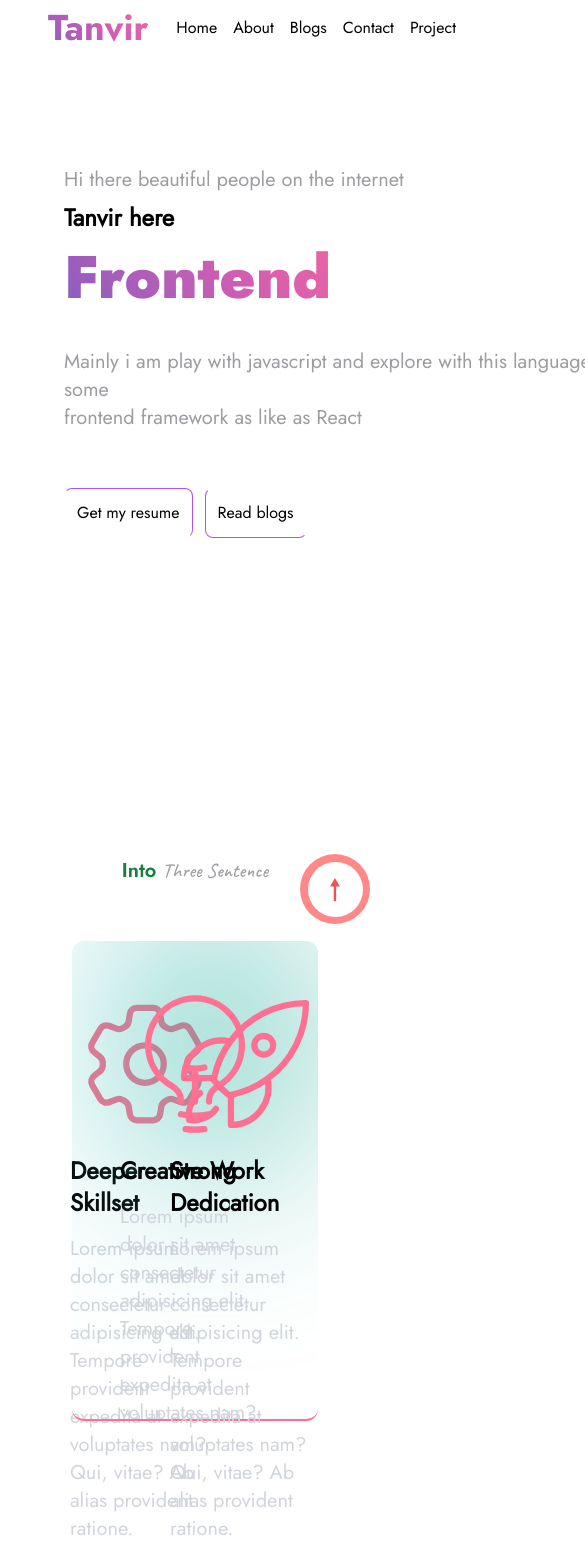
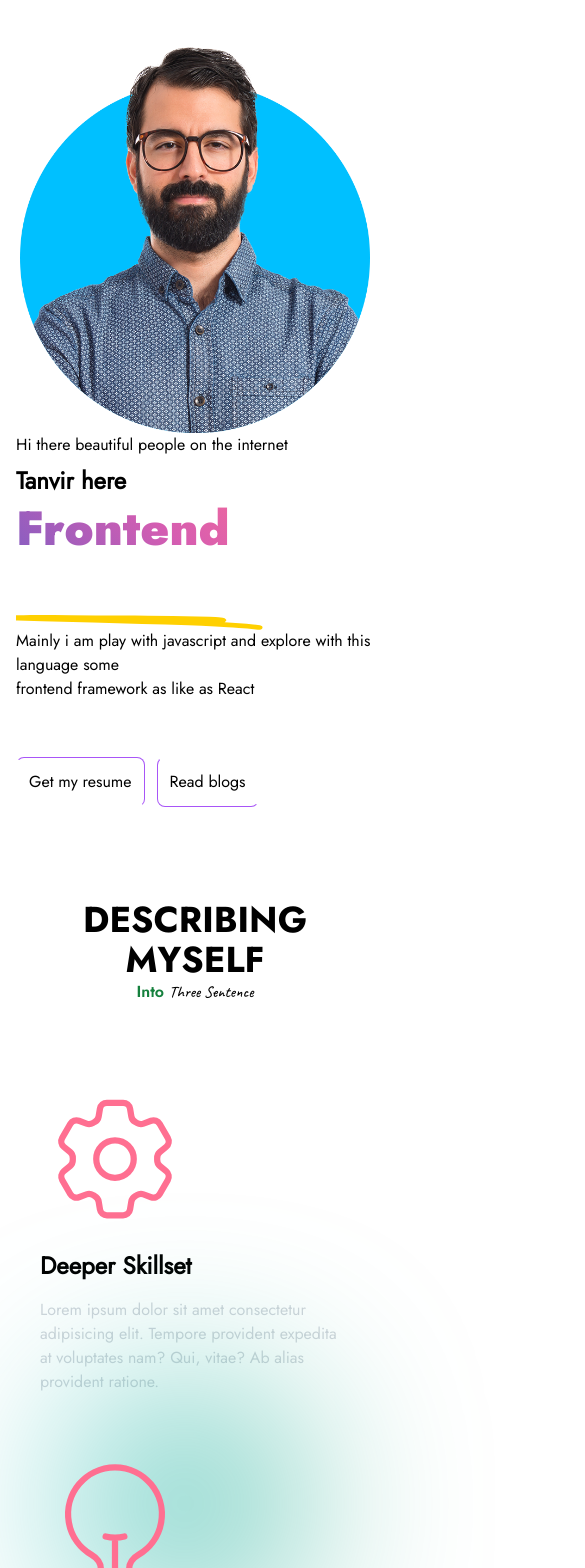
Before and after one commit to tanvir1017/tanvir.dev, a Next.js app: page / in a window 390 px wide. Shown: the top 1568 px of the page, 585 px wide, since content can reach past the window. Built offline with nearby package versions, Linux system fonts and the light colour scheme.

Commit message:
feat: 🎸 Handover on responsivenexx
Handover on responsive

BREAKING CHANGE: 🧨 0

✅ Closes: 0

```diff
--- a/components/header/headerSection.js
+++ b/components/header/headerSection.js
@@ -9,22 +9,23 @@ function HeaderSection() {
     // animate={{ scale: 0.95 }}
     // transition={{ duration: 0.8 }}
     >
-      <div className={`container font-jostRegular`}>
-        <div className="flex justify-between items-center">
+      <div className={`lg:container m_container font-jostRegular`}>
+        <div className="lg:flex flex lg:flex-row flex-col-reverse justify-between items-center">
           <m.div transition={{ duration: 0.85 }} className="space-y-2">
             <p>Hi there beautiful people on the internet</p>
             <h4 className="font-semibold text-2xl ">Tanvir here</h4>
-            <m.div className="overflow-hidden">
+            <m.div className="lg:overflow-hidden">
               <m.h1
                 initial={{ y: "100%" }}
                 animate={{ y: 0 }}
                 transition={{ duration: 0.5, delay: 0.2 }}
-                className="text-6xl font-bold"
+                className="lg:text-6xl text-5xl font-bold"
               >
                 {" "}
                 <span className={`${style.animatedText} font-jostBlack`}>
                   Frontend
                 </span>
+                <br className="lg:hidden" />
                 <span
                   className={`${style.textHighlighter} text-white font-jostBlack`}
                 >
--- a/components/project/project.js
+++ b/components/project/project.js
@@ -1,11 +1,13 @@
 /* eslint-disable @next/next/no-img-element */
 import { AnimatePresence, AnimateSharedLayout, motion } from "framer-motion";
-import { useState } from "react";
+import { useEffect, useState } from "react";
 import { items } from "../localData/localData";
+import ProjectCard from "./projectCard";
 import Projects from "./projects";
 export default function Project() {
   const [expand, setExpand] = useState(false);
   const [layoutId, setLayoutId] = useState(null);
+  const [cardSplice, setCardSplice] = useState(4);
 
   const expander = (id) => {
     if (!expand) {
@@ -16,8 +18,19 @@ export default function Project() {
       setExpand(!true);
     }
   };
+
+  const cardShowOrHide = () => {
+    if (cardSplice === 4 || cardSplice === 6) {
+      setCardSplice((prev) => prev + 2);
+    } else if (cardSplice === 8) {
+      setCardSplice(4);
+    }
+  };
+  useEffect(() => {
+    console.log(cardSplice);
+  });
   return (
-    <div className="container relative">
+    <div className="card_container relative overflow-hidden">
       <AnimateSharedLayout type="crossfade">
         <div className="grid place-items-center">
           <h1 className="uppercase text-4xl font-jostBold">Projects</h1>
@@ -26,24 +39,35 @@ export default function Project() {
             <span className={`font-caveatMedium`}>I&apos;ve done</span>{" "}
           </p>
         </div>
-        <div className="grid grid-flow-row-dense grid-cols-3 grid-rows-3 place-items-center gap-4 my-12">
-          {items.map((item) => (
-            <motion.div
-              key={item.id}
-              onClick={() => expander(item.id)}
-              className="cursor-pointer"
-              layoutId={item.id}
+        <div className="">
+          <ul className="card-list">
+            {items.slice(0, cardSplice).map((card) => (
+              <ProjectCard
+                key={card.id}
+                {...card}
+                item={card}
+                expander={expander}
+                layoutId={card.id}
+              />
+            ))}
+          </ul>
+          <div class="inset-x-0 bottom-0 flex justify-center bg-gradient-to-t from-[#0d0a0a] pt-[500px] pb-8 pointer-events-none dark:from-[#121212] absolute">
+            <motion.button
+              onClick={cardShowOrHide}
+              whileHover={{ scale: 1.1 }}
+              whileTap={{ scale: 0.9 }}
+              class="relative rounded-lg backdrop-blur-0 focus:outline-none focus:ring-1  bg-white/5 border border-purple-500 focus:ring-purple-700 focus:ring-offset-2 text-sm text-white ring-offset-purple-700 font-semibold px-6 flex items-center  pointer-events-auto py-5"
             >
-              <img
-                className="rounded-xl"
-                src={`images/${item.id}.jpg`}
-                alt=""
-              />
-            </motion.div>
-          ))}
+              {cardSplice > 4 ? "Show less..." : "Show more..."}
+            </motion.button>
+          </div>
         </div>
         <AnimatePresence>
-          {expand && <Projects expander={expander} id={layoutId} />}
+          {expand && (
+            <div className="">
+              <Projects expander={expander} id={layoutId} />
+            </div>
+          )}
         </AnimatePresence>
       </AnimateSharedLayout>
     </div>
--- /dev/null
+++ b/components/project/projectCard.js
@@ -0,0 +1,33 @@
+/* eslint-disable @next/next/no-img-element */
+import { motion } from "framer-motion";
+
+function ProjectCard({ item, expander }) {
+  const { id, title, category } = item;
+  return (
+    <li className={`card cursor-pointer`}>
+      <div className="card-content-container">
+        <motion.div className="card-content" layoutId={`card-container-${id}`}>
+          <motion.div
+            className="card-image-container"
+            layoutId={`card-image-container-${id}`}
+          >
+            <img className="card-image" src={`images/${id}.jpg`} alt="" />
+          </motion.div>
+          <motion.div
+            className="title-container"
+            layoutId={`title-container-${id}`}
+          >
+            <span className="category">{category}</span>
+            <h2>{title}</h2>
+          </motion.div>
+        </motion.div>
+      </div>
+      <span
+        onClick={() => expander(id)}
+        className={`card-open-link cursor-pointer`}
+      />
+    </li>
+  );
+}
+
+export default ProjectCard;
--- a/components/project/projects.js
+++ b/components/project/projects.js
@@ -1,3 +1,4 @@
+/* eslint-disable @next/next/no-img-element */
 import { motion } from "framer-motion";
 import { items } from "../localData/localData";
 
@@ -5,25 +6,45 @@ function Projects({ id, expander }) {
   const showSelectedProject = items.find((item) => item.id === id);
   const { id: foundedId, category, title } = showSelectedProject;
   return (
-    <motion.div key={id} className="expand_card" layoutId={id}>
-      <div className="expand_img">
-        <div className="expand_image_content">
-          <p
-            className="bg-purple-700 px-2 py-3 cursor-pointer"
-            onClick={expander}
+    <>
+      <motion.div
+        initial={{ opacity: 0 }}
+        animate={{ opacity: 1 }}
+        exit={{ opacity: 0, transition: { duration: 0.15 } }}
+        transition={{ duration: 0.2, delay: 0.15 }}
+        style={{ pointerEvents: "auto" }}
+        className="overlay cursor-pointer"
+      >
+        <a onClick={() => expander(id)} />
+      </motion.div>
+      <div className="card-content-container open">
+        <motion.div className="card-content" layoutId={`card-container-${id}`}>
+          <motion.div
+            className="card-image-container"
+            layoutId={`card-image-container-${id}`}
           >
-            back
-          </p>
-          <img src={`/images/${foundedId}.jpg`} alt="" />
-        </div>
+            <img className="card-image" src={`images/${id}.jpg`} alt="" />
+          </motion.div>
+          <motion.div
+            className="title-container"
+            layoutId={`title-container-${id}`}
+          >
+            <span className="category">{category}</span>
+            <h2>{title}</h2>
+          </motion.div>
+          <motion.div className="content-container" animate>
+            <p>
+              Lorem ipsum, dolor sit amet consectetur adipisicing elit. Tempora,
+              ut sunt! Molestiae vel quidem id illum earum quaerat, dignissimos
+              esse asperiores nesciunt error, modi aliquam blanditiis? Doloribus
+              veniam delectus ipsa facere, voluptatum placeat eum,
+              exercitationem neque voluptate harum est fuga, sunt officia libero
+              ex vero! Molestias dicta distinctio libero expedita?
+            </p>
+          </motion.div>
+        </motion.div>
       </div>
-      <div className="expand_text">
-        <div className="expand_text_content">
-          <small>{category}</small>
-          <p>{title}</p>
-        </div>
-      </div>
-    </motion.div>
+    </>
   );
 }
 
--- a/components/selfHighlighter/selfHighlighter.js
+++ b/components/selfHighlighter/selfHighlighter.js
@@ -4,8 +4,8 @@ import style from "./selfHighlighter.module.css";
 function SelfHighlighter() {
   return (
     <>
-      <div className={`container font-jostRegular`}>
-        <div className="grid place-items-center">
+      <div className={`lg:container m_container font-jostRegular`}>
+        <div className="text-center grid place-items-center">
           <h1 className="uppercase text-4xl font-jostBold">
             Describing myself
           </h1>
@@ -14,15 +14,15 @@ function SelfHighlighter() {
             <span className={`font-caveatMedium`}>Three Sentence</span>{" "}
           </p>
         </div>
-        <div className="px-16 my-14">
-          <div className="grid grid-cols-3 gap-4 justify-items-center">
+        <div className="lg:px-16 my-14">
+          <div className="grid grid-cols-1 lg:grid-cols-3 lg:gap-4 justify-items-center">
             {cardData.map((data, index) => {
               return (
                 <div
                   key={index}
-                  className={`${style.cardBg} rounded-xl p-12 space-y-4 even:overflow-hidden even:h-[30rem] even:border-b-2 even:border-b-[#ff6f91]`}
+                  className={`${style.cardBg} rounded-xl lg:p-12 p-6 lg:mb-0 mb-4 space-y-4 lg:even:overflow-hidden lg:h-[25rem] lg:even:h-[30rem] even:border-b-2 even:border-b-[#ff6f91]`}
                 >
-                  {data.icon}
+                  <div className="md:w-24">{data.icon}</div>
                   <h4 className="text-2xl font-bold">{data.title}</h4>
                   <p className="text-1xl text-gray-300">{data.desc}</p>
                 </div>
--- a/components/selfHighlighter/selfHighlighter.module.css
+++ b/components/selfHighlighter/selfHighlighter.module.css
@@ -14,9 +14,7 @@
 }
 .cardBg {
   background-color: rgba(255, 255, 255, 0.024);
-  z-index: 2;
   backdrop-filter: blur(0.5px);
-  height: 25rem;
 }
 
 .cardBg::after {
--- a/pages/_app.js
+++ b/pages/_app.js
@@ -33,10 +33,11 @@ function MyApp({ Component, pageProps, router }) {
   };
   return (
     <main className={``}>
+      <div className="lg:block hidden">
         <div
           onClick={() => (document.documentElement.scrollTop = 0)}
           id="progress"
-        className={`rounded-full backdrop-blur-0 bg-white/5  active:-translate-y-2 cursor-pointer fixed grid right-5 place-items-center z-[2] h-[70px] w-[70px]`}
+          className={` rounded-full backdrop-blur-0 bg-white/5  active:-translate-y-2 cursor-pointer fixed grid right-5 place-items-center z-[2] h-[70px] w-[70px]`}
         >
           <span
             id="progress-value"
@@ -46,7 +47,10 @@ function MyApp({ Component, pageProps, router }) {
             &#x1F815;
           </span>
         </div>
+      </div>
+      <div className="pt-3 lg:block hidden">
         <Navbar />
+      </div>
       <AnimatePresence initial={false}>
         <Component key={router.pathname} {...pageProps} />
       </AnimatePresence>
--- a/pages/blog.js
+++ b/pages/blog.js
@@ -4,17 +4,18 @@ import { blogLocData } from "../components/localData/localData";
 function Blog() {
   return (
     <>
-      <div className={` container`}>
+      <div className={` lg:container m_container font-jostRegular`}>
         <div className="grid place-items-center">
-          {/* <h1 className="font-[600] uppercase text-4xl">&#x3E;_ Latest blog</h1> */}
-          <h1 className="font-[600] uppercase text-4xl">Latest blog</h1>
+          <h1 className="font-jostBold uppercase text-4xl">Latest blog</h1>
           <p className="">
-            <span className={` text-green-700 font-semibold`}>MY</span>{" "}
-            <span className={``}>Articles & Advices</span>{" "}
+            <span className={` text-green-700 font-semibold font-jostSemiBold`}>
+              MY
+            </span>{" "}
+            <span className={`font-caveatMedium`}>Articles & Advices</span>{" "}
           </p>
         </div>
 
-        <div className="grid grid-cols-3 gap-5 my-14 lg:mx-[135px] ">
+        <div className="grid grid-cols-1 lg:grid-cols-3 gap-5 my-14 lg:mx-[135px] ">
           {blogLocData.map((blogs, index) => {
             return (
               <div
--- a/styles/globals.css
+++ b/styles/globals.css
@@ -67,11 +67,10 @@ body {
   scroll-behavior: smooth;
   padding: 0;
   margin: 0;
-  /* overflow: hidden; */
   font-family: -apple-system, BlinkMacSystemFont, Segoe UI, Roboto, Oxygen,
     Ubuntu, Cantarell, Fira Sans, Droid Sans, Helvetica Neue, sans-serif;
-  /* background-image: url("/bg.jpg"); */
-  /* background-repeat: no-repeat; */
+  --secondary: rgb(161, 161, 161);
+  --divider: #343434;
 }
 
 a {
@@ -95,37 +94,12 @@ a {
 
 /* own css */
 .container {
-  /* background-color: rgba(210, 148, 239, 0.1);
-  backdrop-filter: blur(2px); */
   padding: 6.9rem 4rem;
   z-index: 1 !important;
 }
-
-.expand_card {
-  position: absolute;
-  left: 0;
-  bottom: 0;
-  top: 0;
-  right: 0;
-
-  height: 120vh;
-  width: 100vw;
-  background-color: #b5b5b5;
-}
-
-.expand_img {
-  display: block;
-  width: 50%;
-  padding-top: 50px;
-}
-.expand_image_content {
-  display: block;
-  width: 100%;
-  text-align: center;
-}
-.expand_image_content p {
-  text-align: left;
-  margin-left: 40px;
+.m_container {
+  padding: 2.9rem 1rem;
+  z-index: 1 !important;
 }
 
 /* card css */
@@ -136,26 +110,14 @@ screen {
 .card_container {
   max-width: 990px;
   flex: 1 1 100%;
+  margin: 0 auto;
   padding: 45px 25px;
 }
-
-h1 {
-  font-weight: bold;
-  color: white;
-  margin: 6px 0 12px;
-}
-
 .date {
   color: var(--secondary);
   font-size: 14px;
   text-transform: uppercase;
 }
-
-header {
-  border-bottom: 1px solid var(--divider);
-  position: relative;
-}
-
 .avatar {
   background: var(--divider);
   border-radius: 50%;
@@ -261,7 +223,7 @@ li {
 
 .open .card-image-container,
 .open .title-container {
-  z-index: 1;
+  z-index: 4;
 }
 
 .title-container {
@@ -276,11 +238,6 @@ li {
   left: 30px;
 }
 
-h2 {
-  color: #fff;
-  margin: 8px 0;
-}
-
 .category {
   color: #fff;
   font-size: 14px;
@@ -288,16 +245,16 @@ h2 {
 }
 
 .overlay {
-  z-index: 1;
+  /* z-index: 2; */
   position: fixed;
-  background: rgba(0, 0, 0, 0.8);
+  background: rgba(0, 0, 0, 0.121);
+  backdrop-filter: blur(110px);
   will-change: opacity;
   top: 0;
   bottom: 0;
   left: 50%;
   transform: translateX(-50%);
   width: 100%;
-  max-width: 990px;
 }
 
 .overlay a {
@@ -315,12 +272,6 @@ h2 {
   padding: 460px 35px 35px 35px;
   max-width: 700px;
   width: 90vw;
-}
-
-p {
-  color: #9d9ca1;
-  font-size: 20px;
-  line-height: 28px;
 }
 
 @media only screen and (max-width: 800px) {
```
Lines whose indentation alone changed are shown as unchanged.
